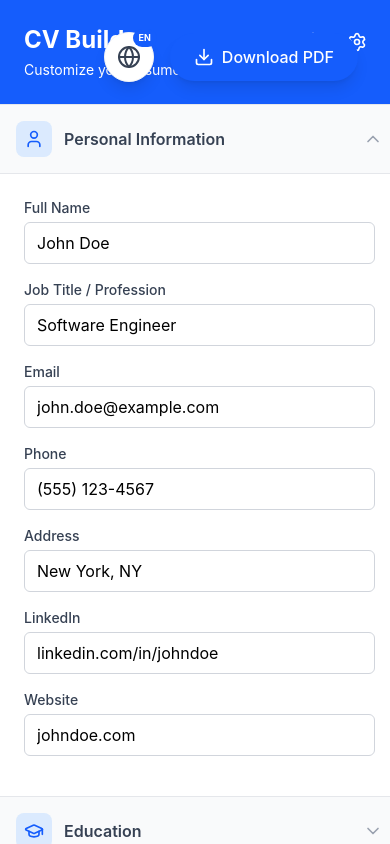
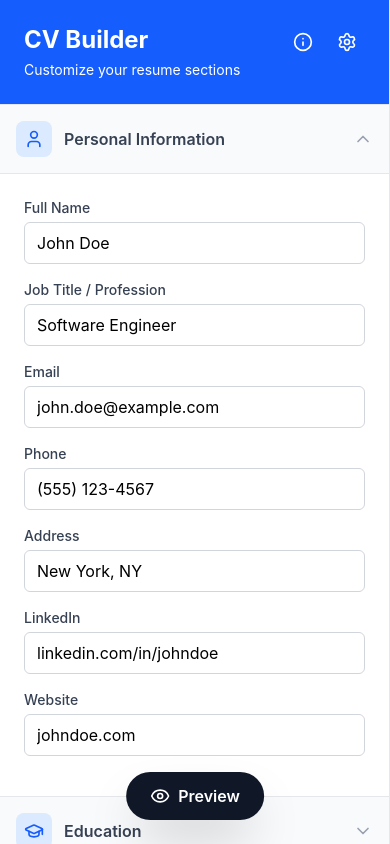
Before and after one commit to Lautaro-R-collins/CV-Builder, a React (Vite) app: page / in a window 390 px wide. Built offline with nearby package versions, Linux system fonts and the light colour scheme.

Commit message:
refactor (responsive)

```diff
--- a/src/App.jsx
+++ b/src/App.jsx
@@ -1,6 +1,6 @@
-import { useRef } from 'react';
+import { useState, useRef } from 'react';
 import { useReactToPrint } from 'react-to-print';
-import { Download } from 'lucide-react';
+import { Download, Eye, Edit3 } from 'lucide-react';
 import { useTranslation } from 'react-i18next';
 import CV from './components/CV/CV';
 import SideBar from './components/CV/SideBar';
@@ -10,6 +10,7 @@ import LanguageSwitcher from './components/LanguageSwitcher';
 function App() {
   const { t } = useTranslation();
   const componentRef = useRef();
+  const [viewMode, setViewMode] = useState('edit'); // 'edit' or 'preview'
 
   const handlePrint = useReactToPrint({
     contentRef: componentRef,
@@ -20,12 +21,22 @@ function App() {
     <CVProvider>
       <div className="flex h-screen bg-gray-100 overflow-hidden font-inter">
         {/* Left Side: Editor (Sidebar) */}
-        <aside className="w-1/3 min-w-[400px] h-full bg-white shadow-xl overflow-y-auto z-10 border-r border-gray-200">
+        <aside
+          className={`
+            ${viewMode === 'edit' ? 'block' : 'hidden md:block'}
+            w-full md:w-1/3 md:min-w-[400px] h-full bg-white shadow-xl overflow-y-auto z-10 border-r border-gray-200
+          `}
+        >
           <SideBar />
         </aside>
 
         {/* Right Side: Preview */}
-        <main className="flex-1 h-full overflow-y-auto p-8 flex flex-col items-center relative">
+        <main
+          className={`
+            ${viewMode === 'preview' ? 'flex' : 'hidden md:flex'}
+            flex-1 h-full overflow-y-auto p-8 flex flex-col items-center relative
+          `}
+        >
            {/* Floating Action Buttons */}
            <div className="fixed top-8 right-8 flex items-center gap-4 z-20 print:hidden">
               <LanguageSwitcher />
@@ -34,17 +45,35 @@ function App() {
                 className="flex cursor-pointer items-center gap-2 px-6 py-3 bg-blue-600 hover:bg-blue-700 text-white rounded-full shadow-lg transition-all transform hover:scale-105 font-medium"
               >
                 <Download size={20} />
-                {t('common.downloadPdf')}
+                <span className="hidden sm:inline">{t('common.downloadPdf')}</span>
               </button>
            </div>
 
            {/* CV Preview Area */}
-           <div className="w-full max-w-fit mb-10 print:m-0 origin-top transform scale-[0.8] lg:scale-[0.85] xl:scale-100 transition-transform duration-300">
+           <div className="w-full max-w-fit mb-20 print:m-0 origin-top transform scale-[0.4] min-[400px]:scale-[0.5] sm:scale-[0.6] md:scale-[0.8] lg:scale-[0.85] xl:scale-100 transition-transform duration-300">
               <div ref={componentRef} className="w-full">
                 <CV />
               </div>
            </div>
         </main>
+
+        {/* Mobile View Toggle Button */}
+        <button
+          onClick={() => setViewMode(viewMode === 'edit' ? 'preview' : 'edit')}
+          className="md:hidden fixed bottom-6 left-1/2 -translate-x-1/2 flex items-center gap-2 px-6 py-3 bg-gray-900 text-white rounded-full shadow-2xl z-30 font-semibold animate-in fade-in zoom-in duration-300 active:scale-95"
+        >
+          {viewMode === 'edit' ? (
+            <>
+              <Eye size={20} />
+              <span>{t('common.preview')}</span>
+            </>
+          ) : (
+            <>
+              <Edit3 size={20} />
+              <span>{t('common.edit')}</span>
+            </>
+          )}
+        </button>
       </div>
     </CVProvider>
   );
```
